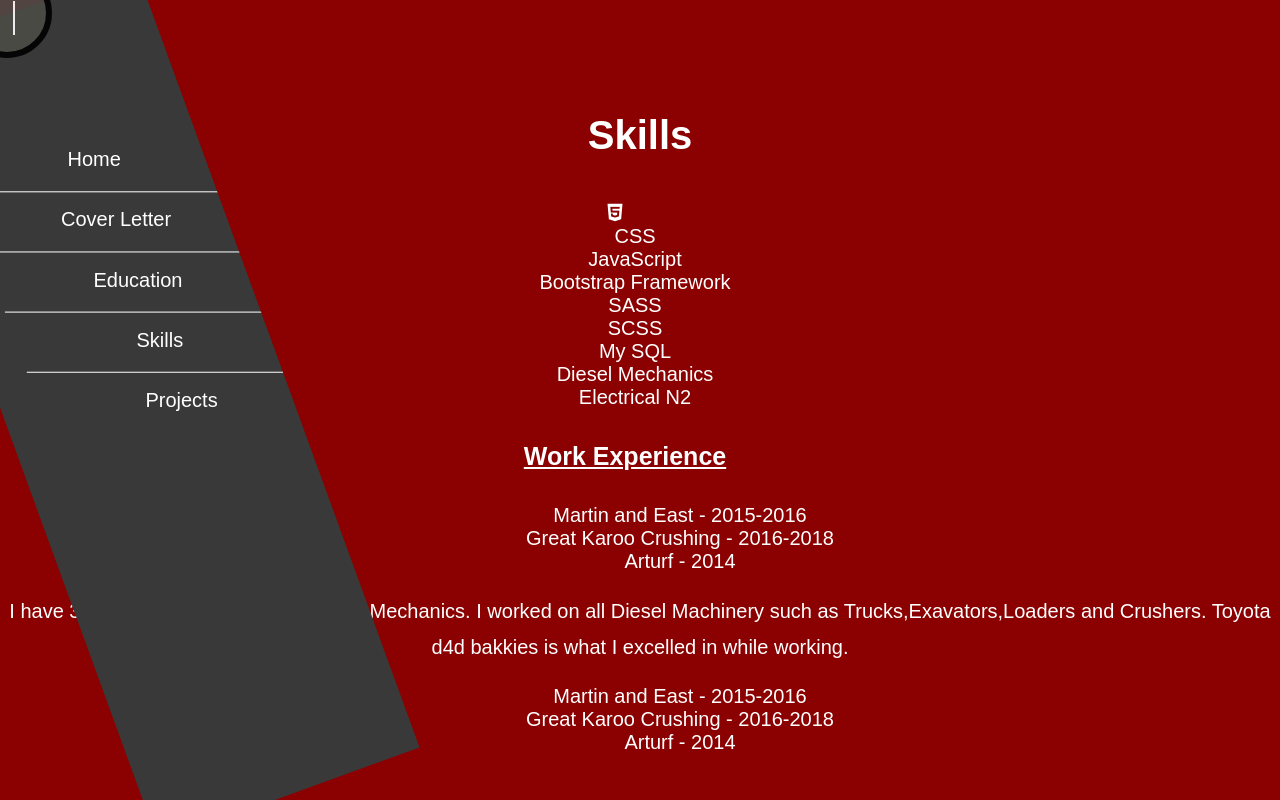
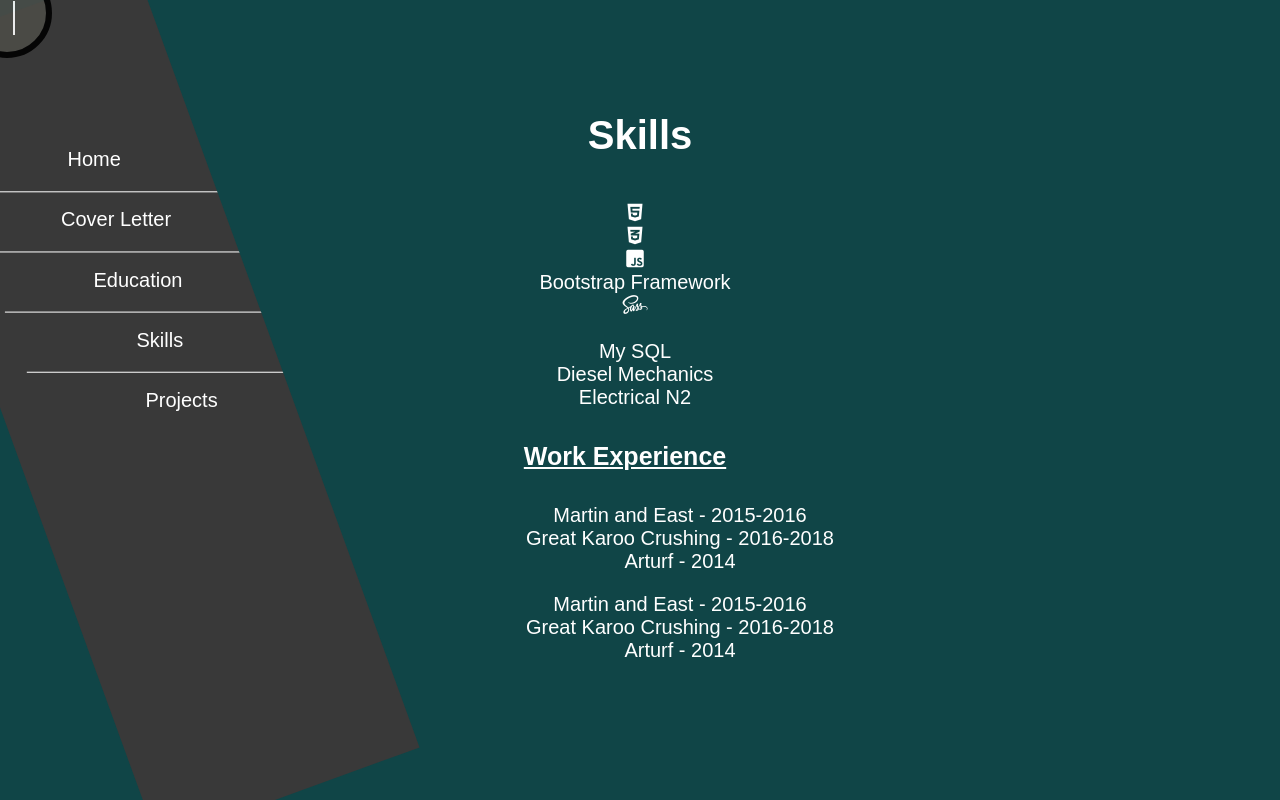
Before and after one commit to Nurbrock7/cv.new, a plain HTML site: page skills.html in a window 1280 px wide. Drawn offline with Linux system fonts and the light colour scheme.

Commit message:
update cv.new

```diff
--- a/scss/partials/styles-extend.scss
+++ b/scss/partials/styles-extend.scss
@@ -314,10 +314,10 @@ color: white;
 
 
 
-// stylying of nav bar
+// stylying of nav bar=======
 
 
-// third hamburger nav
+// forth hamburger nav
 .forth-ham {
   background: #4c4c47;
   width: 90px;
@@ -397,3 +397,17 @@ color: white;
 .forth-nav li:last-child a {border-bottom: none}
 
   .forth-nav a:hover {background: darkred}
+
+
+  // Adding styles of the body of the skills page
+
+  .skills body {
+
+    background-image: url(/images/background-skills.jpg)
+  }
+
+  .html5 {
+    font-size: 50px ;
+    color: #000;
+    overflow: hidden;
+  }
--- a/skills.html
+++ b/skills.html
@@ -6,10 +6,9 @@
     <meta http-equiv="X-UA-Compatible" content="ie=edge">
     <link rel="stylesheet" href="css/main.css">
     <link rel="stylesheet" href="js/main.js">
-    <link href="//netdna.bootstrapcdn.com/font-awesome/3.2.1/css/font-awesome.css" rel="stylesheet">
-    <title>Document</title>
+    <link rel="stylesheet" href="https://use.fontawesome.com/releases/v5.7.2/css/all.css" integrity="sha384-fnmOCqbTlWIlj8LyTjo7mOUStjsKC4pOpQbqyi7RrhN7udi9RwhKkMHpvLbHG9Sr" crossorigin="anonymous">    <title>Portfolio|Skills</title>
 </head>
-<body>
+<body class="skills body">
     <input type="checkbox" id="tog" checked>
     <label for="tog" id="forth-ham" class="forth-ham">
       <span></span>
@@ -29,18 +28,21 @@
 
     <h1>Skills</h1>
 
+<section>   <ul class="main-primary">
 
-    <ul class="main-primary">
-        <i class="fab fa-html5" class="html5"></i>
-        <ol>CSS</ol>
-        <ol>JavaScript</ol>
-        <ol>Bootstrap Framework</ol>
-        <ol>SASS</ol>
-        <ol>SCSS</ol>
-        <ol>My SQL</ol>
-        <ol>Diesel Mechanics </ol>
-        <ol>Electrical N2</ol>
+     <span> <ol> <i class="fab fa-html5"></i></ol></span>
+      <ol><i class="fab fa-css3-alt"></i></ol> <span></span>
+      <ol><i class="fab fa-js-square"></i></ol>
+      <ol>Bootstrap Framework</ol>
+      <ol><i class="fab fa-sass"></i></ol>
+      <ol><img src="" alt=""></ol>
+      <ol>My SQL</ol>
+      <ol>Diesel Mechanics </ol>
+      <ol>Electrical N2</ol>
 </ul>
+
+</section>
+
         <!-- under this heading shows my work expreience after I left high school and how long I worked for. It also shows the different types of jobs that I did before Life choices. it consists of an ordered list  -->
 
       <h4>Work Experience</h4>
@@ -52,9 +54,8 @@
                 <ol>Arturf - 2014</ol>
             </ul>
 
-        <p class="work">I have 3 years experiences as an Diesel Mechanics. I worked on all Diesel Machinery such as Trucks,Exavators,Loaders and Crushers. Toyota d4d  bakkies is what I excelled in while working.
 
-        </p>
+
 
         <ul class="work-experience">
 
```
Also changed, not shown: css/main.css, images/background-skills.jpg (added), images/scss.jpg (added), 1 other file.
